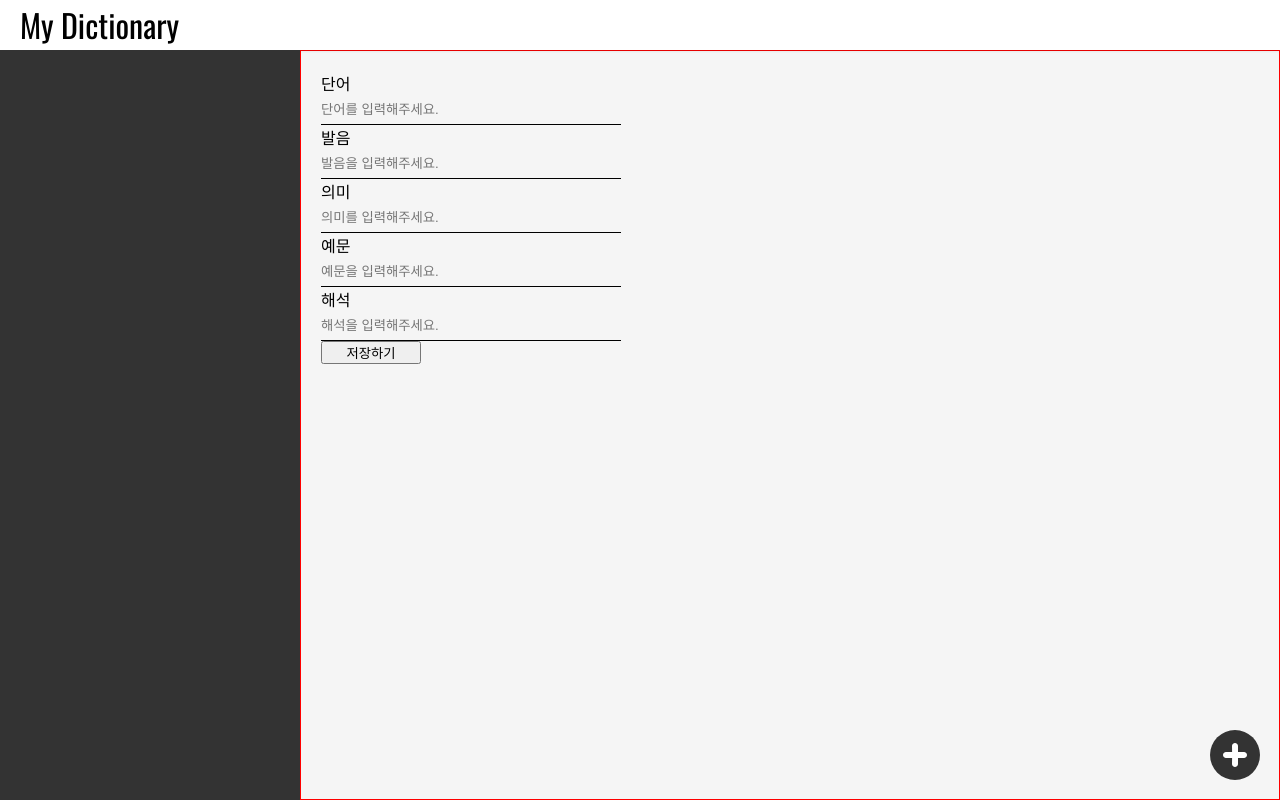
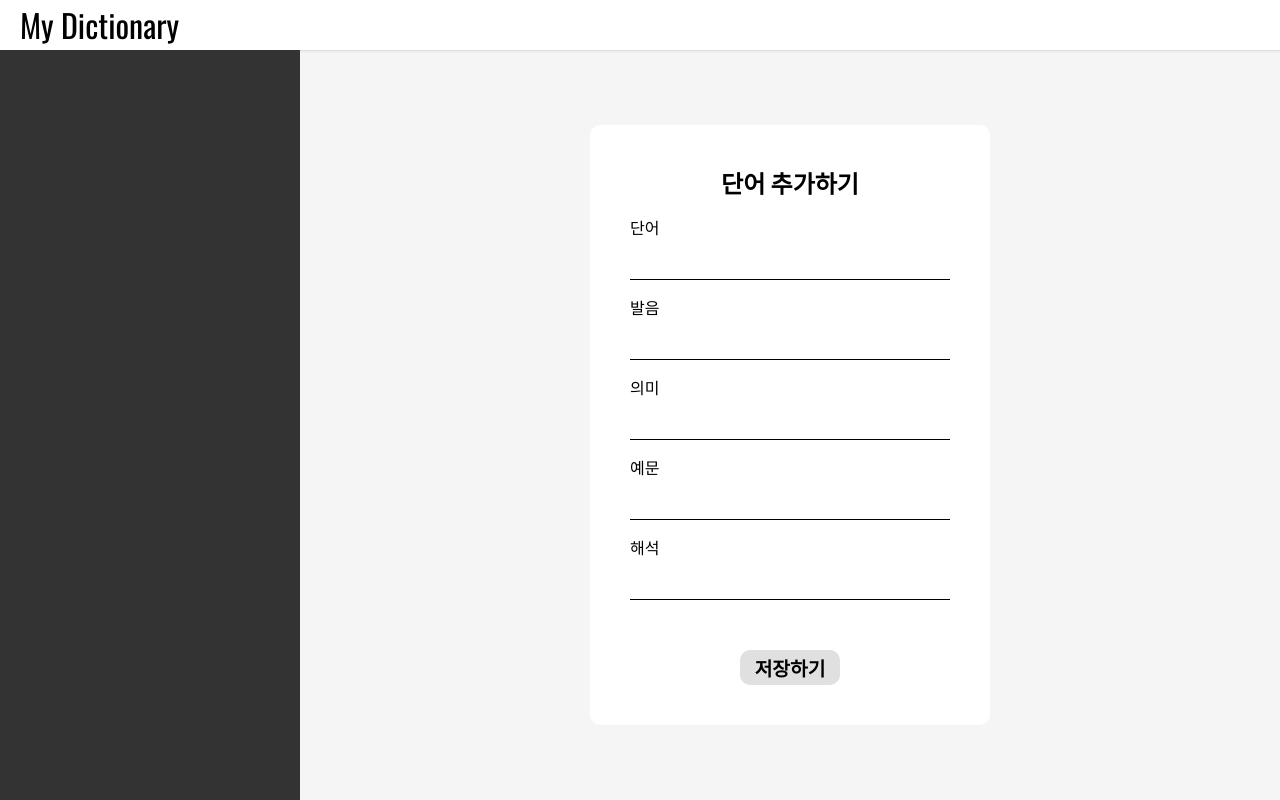
Before and after one commit to KoreanDinosaurs/React_Prac_2, a React (Create React App) app in the folder personel/: page /detail in a window 1280 px wide. Built offline with nearby package versions, Linux system fonts and the light colour scheme.

Commit message:
Detail.js CSS Work

```diff
--- a/personel/public/index.html
+++ b/personel/public/index.html
@@ -26,7 +26,7 @@
     -->
     <link rel="preconnect" href="https://fonts.googleapis.com">
     <link rel="preconnect" href="https://fonts.gstatic.com" crossorigin>
-    <link href="https://fonts.googleapis.com/css2?family=Oswald&display=swap" rel="stylesheet">
+    <link href="https://fonts.googleapis.com/css2?family=Noto+Sans+KR:wght@100&family=Oswald&display=swap" rel="stylesheet">
 
     <title>React App</title>
   </head>
--- a/personel/src/App.js
+++ b/personel/src/App.js
@@ -3,7 +3,6 @@ import Header from './Header';
 import styled from 'styled-components';
 import Nav from './Nav';
 import Section from './Section';
-import Create from './Create';
 import {Route, Routes} from "react-router-dom"
 import Detail from './Detail';
 
@@ -18,7 +17,6 @@ function App() {
                 <Route path="/detail" element={<Detail />} />
             </Routes>
         </Wrap>
-        <Create />
     </>
   );
 }
--- a/personel/src/Article.js
+++ b/personel/src/Article.js
@@ -1,18 +1,20 @@
 import React from "react";
 import { useDispatch, useSelector } from "react-redux";
 import styled from "styled-components";
-import { updateData } from "./redux/modules/data";
+import { deleteData, updateData } from "./redux/modules/data";
 
 function Article(){
     const dict_list = useSelector(state => state.data.list)
-    // console.log(dict_list[i])
     const dispatch = useDispatch()
-
 
     const click_btn = (e) => {
         const idx = e.target.dataset.id
-        console.log(idx)
         dispatch(updateData(idx))
+    }
+
+    const click_cancle = (e) => {
+        const idx = e.target.dataset.id
+        dispatch(deleteData(idx))
     }
 
     return(
@@ -28,16 +30,18 @@ function Article(){
                         <Translation num={completeNum}>{v.translation}</Translation>
                         <Wrap num={completeNum}>
                             <button onClick={click_btn} data-id={i}>
-                                <svg stroke="currentColor" fill="currentColor" strokeWidth="0" version="1.2" baseProfile="tiny" viewBox="0 0 21 21" height="1.5em" width="2.2em" xmlns="http://www.w3.org/2000/svg">
+                                <svg stroke="currentColor" fill="currentColor" strokeWidth="0" version="1.2" baseProfile="tiny" viewBox="0 0 24 24" height="1.0em" width="1em" xmlns="http://www.w3.org/2000/svg">
                                     <path d="M11 20c-.801 0-1.555-.312-2.121-.879l-4-4c-.567-.566-.879-1.32-.879-2.121s.312-1.555.879-2.122c1.133-1.133 3.109-1.133 4.242 0l1.188 1.188 3.069-5.523c.526-.952 1.533-1.544 2.624-1.544.507 0 1.012.131 1.456.378.7.39 1.206 1.028 1.427 1.798.221.771.127 1.581-.263 2.282l-5 9c-.454.818-1.279 1.384-2.206 1.514-.139.019-.277.029-.416.029zm-4-8c-.268 0-.518.104-.707.293s-.293.439-.293.707.104.518.293.707l4 4c.223.221.523.33.844.283.312-.043.586-.232.737-.504l5-9c.13-.233.161-.503.088-.76-.073-.257-.243-.47-.478-.6-.473-.264-1.101-.078-1.357.388l-4.357 7.841-3.062-3.062c-.19-.189-.44-.293-.708-.293z"></path>
                                 </svg>
                             </button>
-                            <svg stroke="currentColor" fill="currentColor" strokeWidth="0" version="1.2" baseProfile="tiny" viewBox="0 0 24 24" completed="true" height="1.5em" width="1.5em" xmlns="http://www.w3.org/2000/svg">
+                            <svg stroke="currentColor" fill="currentColor" strokeWidth="0" version="1.2" baseProfile="tiny" viewBox="0 0 24 24" completed="true" height="1em" width="1em" xmlns="http://www.w3.org/2000/svg">
                                 <path d="M21.561 5.318l-2.879-2.879c-.293-.293-.677-.439-1.061-.439-.385 0-.768.146-1.061.439l-3.56 3.561h-9c-.552 0-1 .447-1 1v13c0 .553.448 1 1 1h13c.552 0 1-.447 1-1v-9l3.561-3.561c.293-.293.439-.677.439-1.061s-.146-.767-.439-1.06zm-10.061 9.354l-2.172-2.172 6.293-6.293 2.172 2.172-6.293 6.293zm-2.561-1.339l1.756 1.728-1.695-.061-.061-1.667zm7.061 5.667h-11v-11h6l-3.18 3.18c-.293.293-.478.812-.629 1.289-.16.5-.191 1.056-.191 1.47v3.061h3.061c.414 0 1.108-.1 1.571-.29.464-.19.896-.347 1.188-.64l3.18-3.07v6zm2.5-11.328l-2.172-2.172 1.293-1.293 2.171 2.172-1.292 1.293z"></path>
                             </svg>
-                            <svg stroke="currentColor" fill="currentColor" strokeWidth="0" version="1.2" baseProfile="tiny" viewBox="0 0 24 24" completed="true" height="1.5em" width="1.5em" xmlns="http://www.w3.org/2000/svg">
+                            <button onClick={click_cancle} data-id={i}>
+                            <svg stroke="currentColor" fill="currentColor" strokeWidth="0" version="1.2" baseProfile="tiny" viewBox="0 0 24 24" completed="true" height="1em" width="1em" xmlns="http://www.w3.org/2000/svg">
                                 <path d="M17.414 6.586c-.78-.781-2.048-.781-2.828 0l-2.586 2.586-2.586-2.586c-.78-.781-2.048-.781-2.828 0-.781.781-.781 2.047 0 2.828l2.585 2.586-2.585 2.586c-.781.781-.781 2.047 0 2.828.39.391.902.586 1.414.586s1.024-.195 1.414-.586l2.586-2.586 2.586 2.586c.39.391.902.586 1.414.586s1.024-.195 1.414-.586c.781-.781.781-2.047 0-2.828l-2.585-2.586 2.585-2.586c.781-.781.781-2.047 0-2.828z"></path>
                             </svg>
+                            </button>
                         </Wrap>
                     </Container>
                 )
@@ -61,28 +65,34 @@ const Container = styled.div`
 
 const Word = styled.span`
     font-size: 2em;
+    font-weight: bold;
     color: ${props => props.num ? "white" : "black"};
 `;
 
 const Sound = styled.span`
     color: ${props => props.num ? "white" : "black"};
+    margin-left: 0.2em;
 `;
 
 const Meaning = styled.span`
     color: ${props => props.num ? "white" : "black"};
+    margin-left: 0.2em;
 `;
 
 const Example = styled.span`
-    color: ${props => props.num ? "white" : "black"};
+    color: ${props => props.num ? "white" : "#004d40"};
+    margin-left: 0.2em;
+    font-weight: bold;
 `;
 
 const Translation = styled.span`
-    color: ${props => props.num ? "white" : "black"};
+    color: ${props => props.num ? "white" : "#004d40"};
+    margin-left: 0.2em;
+    font-weight: bold;
 `;
 
 const Wrap = styled.div`
     position: absolute;
-    /* border: 1px red solid; */
     right: 1em;
     font-size: 1em;
     display: flex;
@@ -92,6 +102,7 @@ const Wrap = styled.div`
         margin: 0 2px;
         color: ${props => props.num ? "white" : "black"};
         pointer-events: none;
+        font-size: 24px;
     }
 
     & > button {
--- a/personel/src/Detail.js
+++ b/personel/src/Detail.js
@@ -30,17 +30,30 @@ function Detail() {
 
     return(
         <Container>
+            <Wrap>
+                <span>단어 추가하기</span>
+                <Item>
                 <label>단어</label>
-            <Input ref={el => (ref.current[0] = el)} placeholder="단어를 입력해주세요."/>
+                <Input ref={el => (ref.current[0] = el)} />
+                </Item>
+                <Item>
                 <label>발음</label>
-            <Input ref={el => (ref.current[1] = el)} placeholder="발음을 입력해주세요."/>
+                <Input ref={el => (ref.current[1] = el)} />
+                </Item>
+                <Item>
                 <label>의미</label>
-            <Input ref={el => (ref.current[2] = el)} placeholder="의미를 입력해주세요."/>
+                <Input ref={el => (ref.current[2] = el)} />
+                </Item>
+                <Item>
                 <label>예문</label>
-            <Input ref={el => (ref.current[3] = el)} placeholder="예문을 입력해주세요."/>
+                <Input ref={el => (ref.current[3] = el)} />
+                </Item>
+                <Item>
                 <label>해석</label>
-            <Input ref={el => (ref.current[4] = el)} placeholder="해석을 입력해주세요."/>
+                <Input ref={el => (ref.current[4] = el)} />
+                </Item>
                 <Button onClick={()=>{navigate('/')}} ref={btnRef}>저장하기</Button>
+            </Wrap>
         </Container>
     )
 }
@@ -48,28 +61,69 @@ function Detail() {
 export default Detail;
 
 const Container = styled.div`
-    display: flex;
-    flex-direction: column;
     float: right;
     width: calc(100vw - 300px);
     height: calc(100vh - 50px);
-    padding: 20px;
-    border: 1px red solid;
+    display: flex;
+    justify-content: center;
+    align-items: center;
+`;
+
+const Wrap = styled.div`
+    /* height: 70%; */
+    height: 600px;
+    width: 25%;
+    min-width: 400px;
+    display: flex;
+    flex-direction: column;
+    align-items: center;
+    padding: 40px 0px;
+    border-radius: 10px;
+    background-color: white;
+
+    span {
+        font-size: 1.5em;
+        font-weight: bold;
+    }
+`;
+
+const Item = styled.div`
+    width: 100%;
+    text-align: center;
+    margin-top: 15px;
+
+    label {
+        position: absolute;
+    }
 `;
 
 const Input = styled.input`
-    width: 300px;
-    height: 30px;
+    height: 40px;
+    width: 80%;
+    margin-top: 25px;
+    font-size:1.2em;
     border: none;
     border-bottom: 1px solid black;
     background-color:transparent;
 
-    &:focus, &:hover {
+    &:focus, :hover {
         outline: none;
         border-bottom: 2px solid black;
     }
 `;
 
 const Button = styled.button`
+    margin-top: 50px;
     width: 100px;
+    height: 35px;
+    border: none;
+    font-size: 1.2em;
+    font-weight: bold;
+    border-radius: 10px;
+    background-color: #e0e0e0;
+
+    &:hover {
+        background-color: #333;
+        color: white;
+    }
 `;
--- a/personel/src/Section.js
+++ b/personel/src/Section.js
@@ -1,11 +1,13 @@
 import React from "react";
 import styled from "styled-components";
 import Article from "./Article";
+import Create from "./Create";
 
 function Section(){
     return (
         <Container>
             <Article />
+            <Create />
         </Container>
     )
 }
--- a/personel/src/index.css
+++ b/personel/src/index.css
@@ -2,6 +2,7 @@
   margin: 0;
   padding: 0;
   box-sizing: border-box;
+  font-family: 'Noto Sans KR', sans-serif;
 }
 
 body {
--- a/personel/src/redux/modules/data.js
+++ b/personel/src/redux/modules/data.js
@@ -2,6 +2,7 @@
 const LOAD   = 'data/LOAD';
 const CREATE = 'data/CREATE';
 const UPDATE = 'data/UPDATE';
+const DELETE = 'data/DELETE';
 const initialState = {list:[
     {
         word: "말하는감자",
@@ -26,6 +27,9 @@ export function updateData(data) {
   return { type: UPDATE, data };
 }
 
+export function deleteData(data) {
+  return { type: DELETE, data };
+}
 
 // Reducer
 export default function reducer(state = initialState, action = {}) {
@@ -40,6 +44,9 @@ export default function reducer(state = initialState, action = {}) {
           const update_dictionary_arr = state.list.map((v, i) => i === parseInt(action.data) ? (v.completed ? {...v, completed: 0} : {...v, completed: 1}) : v)
           console.log("업데이트", update_dictionary_arr)
           return {list: update_dictionary_arr};
+      case DELETE:
+          const delete_dictionary_arr = state.list.filter((v, i) => i !== parseInt(action.data))
+          return {list: delete_dictionary_arr}
       default: return state;
     }
   }
```
Lines whose indentation alone changed are shown as unchanged.
